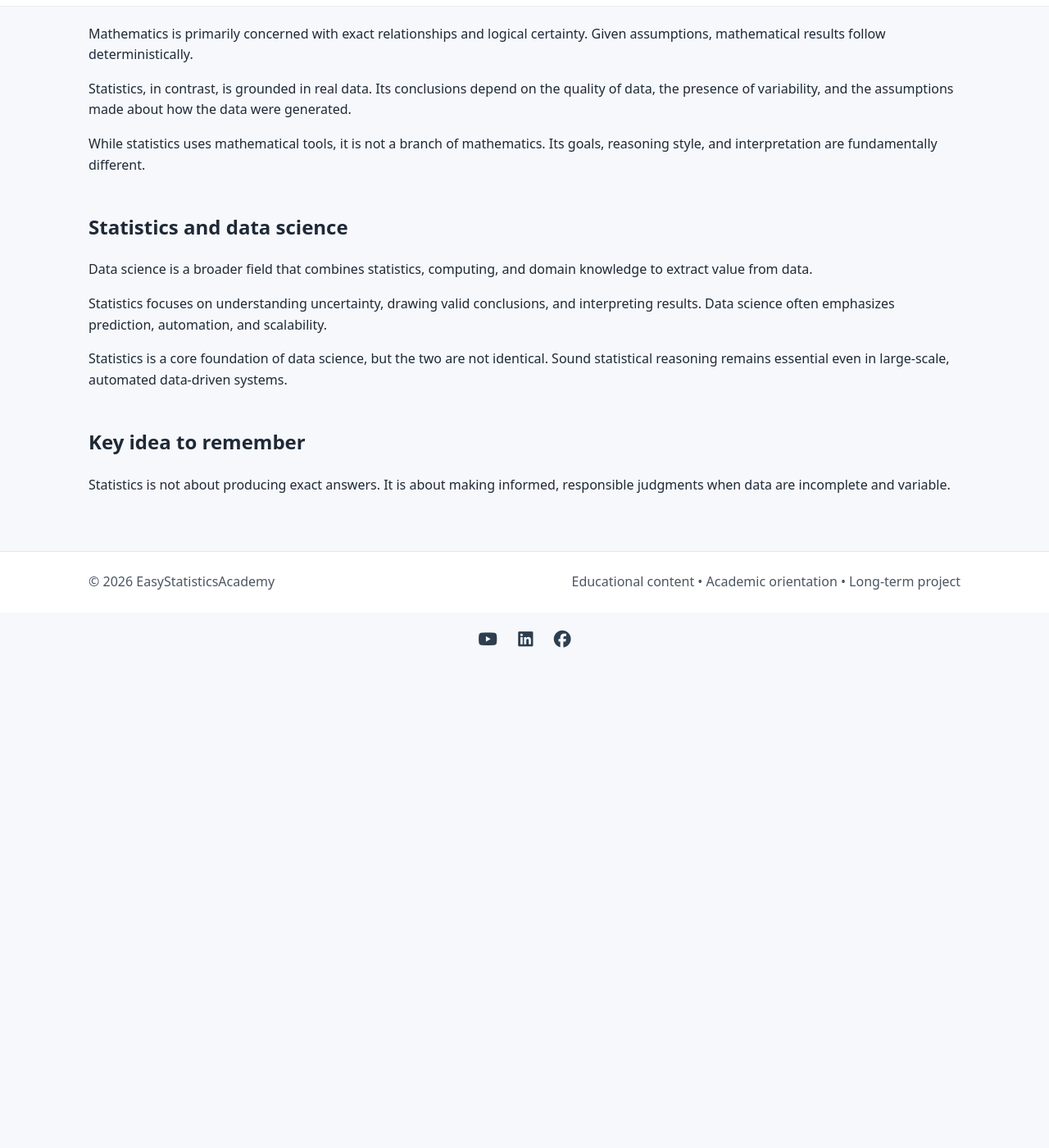
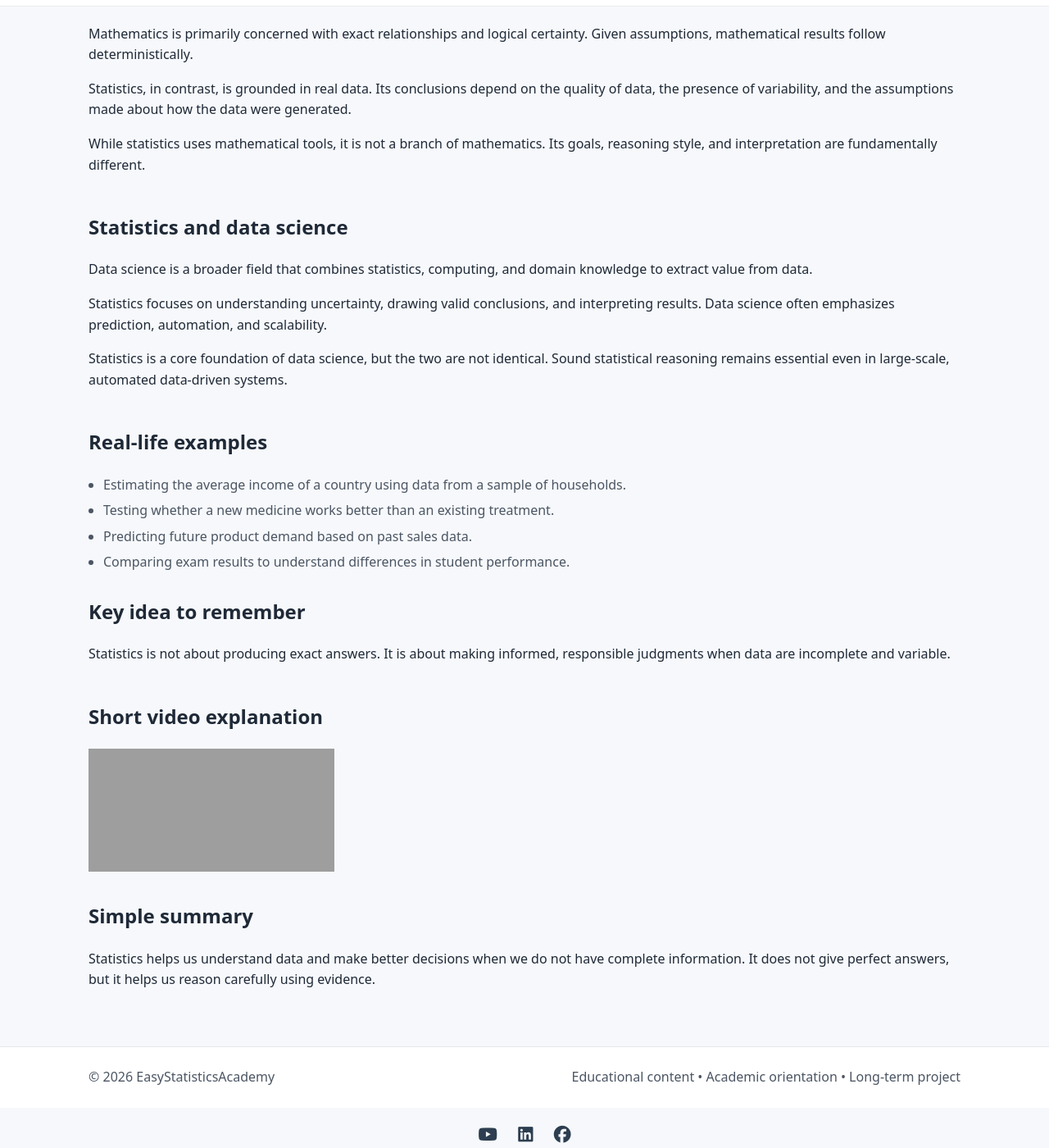
Before and after one commit to ammar-homaida-statistics/easystatisticsacademy, a Jekyll site: the page built from foundations/what-is-statistics/index.md, in a window 1280 px wide and 1400 px high, scrolled down 1392 px. Shown: the whole window at 82% size. Built offline with Jekyll 4.4.1, drawn with Linux system fonts in a browser that asks for light colours; before the commit the page ends 2188 px from its top, so only the background shows below that; grey boxes are pictures that could not be loaded.

Commit message:
Update lesson 1

```diff
--- a/foundations/what-is-statistics/index.md
+++ b/foundations/what-is-statistics/index.md
@@ -1,14 +1,9 @@
 ---
 layout: default
-
 title: What Is Statistics?
-
 description: A clear explanation of what statistics is, what it is not, and why statistical reasoning matters.
-
 permalink: /foundations/what-is-statistics/
-
 section: foundations
-
 lesson_order: 1
 ---
 
@@ -153,6 +148,19 @@ lesson_order: 1
   </div>
 </section>
 
+<section class="section">
+  <div class="content-narrow">
+    <h2>Real-life examples</h2>
+
+    <ul class="bullets">
+      <li>Estimating the average income of a country using data from a sample of households.</li>
+      <li>Testing whether a new medicine works better than an existing treatment.</li>
+      <li>Predicting future product demand based on past sales data.</li>
+      <li>Comparing exam results to understand differences in student performance.</li>
+    </ul>
+  </div>
+</section>
+
 <section class="section section-soft">
   <div class="content-narrow">
     <h2>Key idea to remember</h2>
@@ -163,3 +171,31 @@ lesson_order: 1
     </p>
   </div>
 </section>
+
+<section class="section section-soft">
+  <div class="content-narrow">
+    <h2>Short video explanation</h2>
+
+    <div class="video-container">
+      <iframe
+        src="https://www.youtube.com/embed/uIH29yojL4U"
+        title="What Is Statistics – Video Explanation"
+        frameborder="0"
+        allow="accelerometer; autoplay; clipboard-write; encrypted-media; gyroscope; picture-in-picture"
+        allowfullscreen>
+      </iframe>
+    </div>
+  </div>
+</section>
+
+<section class="section section-next">
+  <div class="content-narrow">
+    <h2>Simple summary</h2>
+
+    <p>
+      Statistics helps us understand data and make better decisions when we do not
+      have complete information. It does not give perfect answers, but it helps us
+      reason carefully using evidence.
+    </p>
+  </div>
+</section>
```
